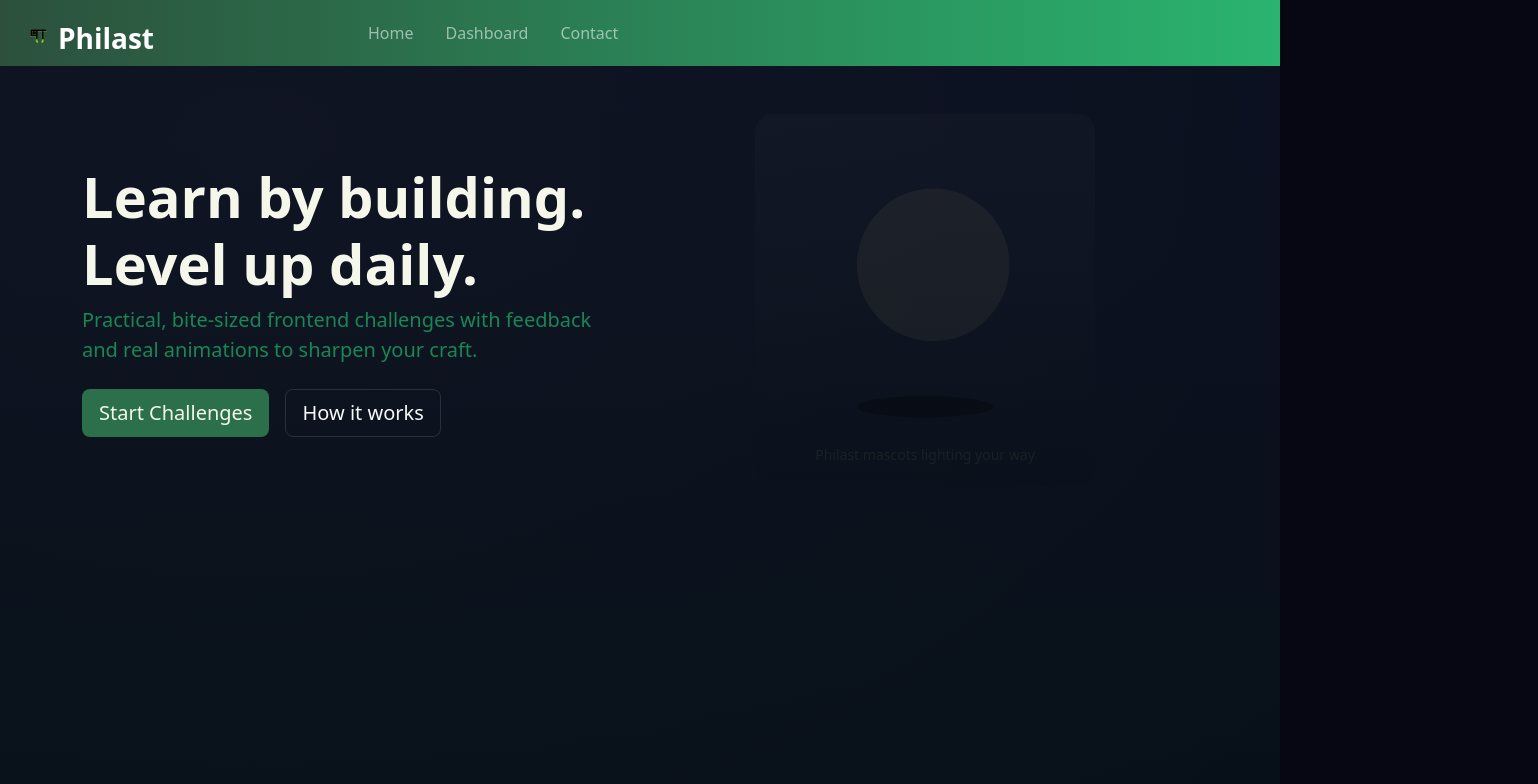
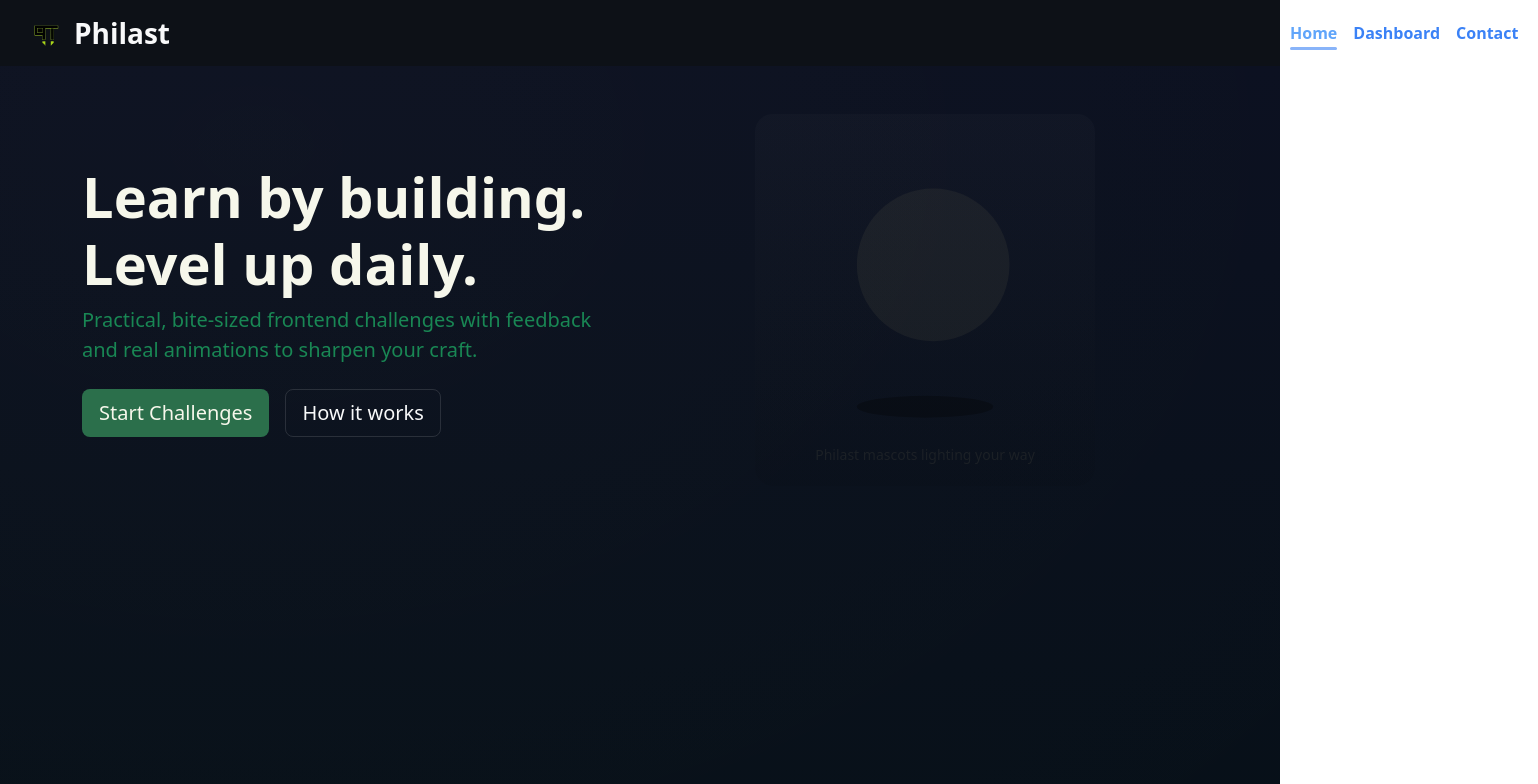
Before and after one commit to vivekmorigan-lgtm/Philast, a React (Vite) app: page / in a window 1280 px wide. Shown: the top 784 px of the page, 1538 px wide, since content can reach past the window. Built offline with nearby package versions, Linux system fonts and the light colour scheme.

Commit message:
Refactor Navbar component and styles; remove dark mode support and update routing links

```diff
--- a/src/App.jsx
+++ b/src/App.jsx
@@ -10,12 +10,10 @@ import Dashboard from "./components/Dashboard";
 import Contact from "./components/Contact";
 
 export default function App() {
-  const [darkMode] = useState(true);
-  useInitialSettings(darkMode);
 
   return (
     <Router>
-      <Navbar darkMode={darkMode} />
+      <Navbar />
       <PageTransition>
         <Routes>
           <Route path="/" element={<Landing />} />
--- a/src/Styles/App.module.css
+++ b/src/Styles/App.module.css
@@ -6,22 +6,3 @@
 body {
   overflow-x: hidden;
 }
-.container {
-  max-height: 50px;
-  display: flex;
-  align-items: center;
-  justify-content: space-between;
-  padding: 10px 20px 10px 20px;
-  gap: 190px;
-}
-.logo {
-  height: 100px;
-  width: 100px;
-  object-fit: cover;
-  margin-top: 9px;
-  width: 150px;
-  height: 50px;
-  display: flex;
-  align-items: center;
-  justify-content: center;
-}
--- /dev/null
+++ b/src/Styles/Navbar.module.css
@@ -0,0 +1,60 @@
+:root {
+  --bg: #0d1117;           /* Deep navy background */
+  --accent: #3b82f6;       /* Electric blue accent */
+  --accent-dark: #1e40af;  /* Deep indigo for hover */
+  --text: #f8f9fa;         /* Light text */
+  --muted: #9ca3af;        /* Muted gray */
+  --active-link: #3b82f6;  /* Same as accent */
+  --hover-link: #60a5fa;   /* Lighter blue on hover */
+}
+.navbar {
+  background: var(--bg);
+}
+
+.logo {
+  height: 50px;
+  width: 150px;
+  object-fit: cover;
+  margin-top: 9px;
+  display: flex;
+  align-items: center;
+  justify-content: center;
+}
+
+.container {
+  max-height: 50px;
+  display: flex;
+  align-items: center;
+  justify-content: space-between;
+  padding: 10px 20px;
+  gap: 70rem;
+}
+
+.link {
+  color: var(--active-link);
+  text-decoration: none;
+  font-weight: 600;
+  transition: color 0.3s ease, border-bottom 0.3s ease;
+}
+
+.link:hover {
+  color: var(--accent-dark);
+}
+.active {
+  position: relative;
+  color: var(--hover-link);
+}
+
+.active::before {
+  content: "";
+  position: absolute;
+  bottom: -6px;
+  left: 0;
+  width: 100%;
+  height: 3px;
+  background:  rgba(59, 130, 246, 0.6);
+  border-radius: 10px;
+  backdrop-filter: blur(4px);
+  z-index: 1;
+
+}
--- a/src/components/Navbar.jsx
+++ b/src/components/Navbar.jsx
@@ -1,28 +1,19 @@
 import { useState } from "react";
-import { Link } from "react-router-dom";
+import { NavLink } from "react-router-dom";
 import Logo from "./Logo";
-import style from "../Styles/App.module.css";
+import style from "../Styles/Navbar.module.css";
 
-const ACCENT_DARK = "#2c503cff";
-const ACCENT = "#2ab46fff";
-
-export default function Navbar({ toggleTheme, darkMode }) {
+export default function Navbar() {
   const [open, setOpen] = useState(false);
 
   return (
-    <nav
-      className="navbar navbar-expand-lg navbar-dark"
-      style={{
-        background: `linear-gradient(90deg, ${ACCENT_DARK}, ${ACCENT})`,
-        backdropFilter: "blur(6px)",
-      }}
-    >
+    <nav className={`${style.navbar} navbar navbar-expand-lg`}>
       <div className={style.container}>
         <div className={style.logo}>
           <Logo />
-          <Link className="navbar-brand fw-bold fs-3" to="/">
+          <h1 className="fw-bold fs-3 text-light">
             Philast
-          </Link>
+          </h1>
         </div>
 
         <button
@@ -37,31 +28,40 @@ export default function Navbar({ toggleTheme, darkMode }) {
         <div className={`collapse navbar-collapse ${open ? "show" : ""}`}>
           <ul className="navbar-nav ms-auto align-items-center gap-3">
             <li className="nav-item">
-              <Link
-                className="nav-link fs-6"
+              <NavLink
                 to="/"
+                className={({ isActive }) =>
+                  isActive ? `${style.link} ${style.active}` : style.link
+                }
                 onClick={() => setOpen(false)}
               >
                 Home
-              </Link>
+              </NavLink>
+
             </li>
             <li className="nav-item">
-              <Link
-                className="nav-link fs-6"
-                to="/dashboard"
+              <NavLink
+                to="/Dashborad"
+                className={({ isActive }) =>
+                  isActive ? `${style.link} ${style.active}` : style.link
+                }
                 onClick={() => setOpen(false)}
               >
                 Dashboard
-              </Link>
+              </NavLink>
+
             </li>
             <li className="nav-item">
-              <Link
-                className="nav-link fs-6"
-                to="/contact"
+              <NavLink
+                to="/Contact"
+                className={({ isActive }) =>
+                  isActive ? `${style.link} ${style.active}` : style.link
+                }
                 onClick={() => setOpen(false)}
               >
                 Contact
-              </Link>
+              </NavLink>
+
             </li>
           </ul>
         </div>
```
